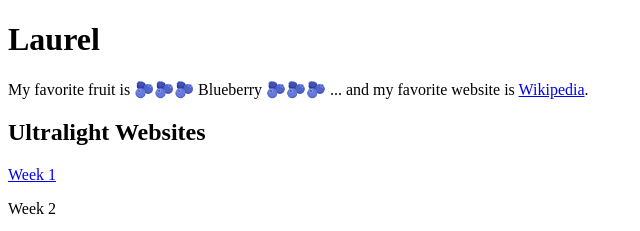
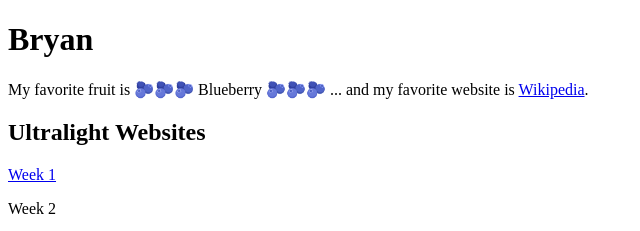
Before and after one commit to bryanlehrer/dyneema, a plain HTML site: page index.html in a window 1280 px wide. Shown: the top 231 px of the page, 0-640 px from the left. Drawn offline with Linux system fonts and the light colour scheme.

Commit message:
changed name oops

```diff
--- a/index.html
+++ b/index.html
@@ -13,7 +13,7 @@
 
 <body>
 
-    <h1>Laurel</h1>
+    <h1>Bryan</h1>
 
     My favorite fruit is 🫐🫐🫐 Blueberry 🫐🫐🫐  ... and my favorite website is <a href="https://wikipedia.org">Wikipedia</a>.
 
```
